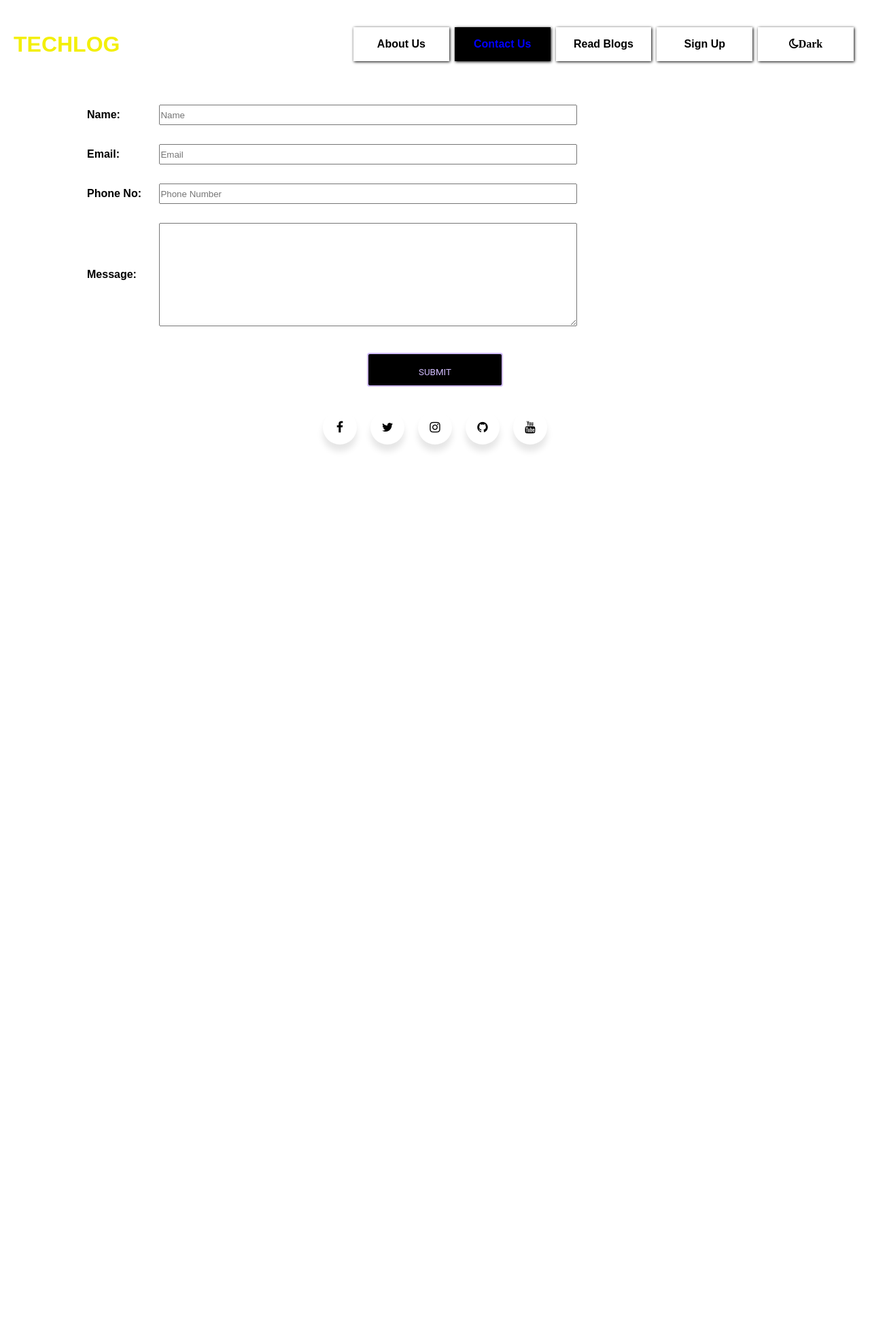
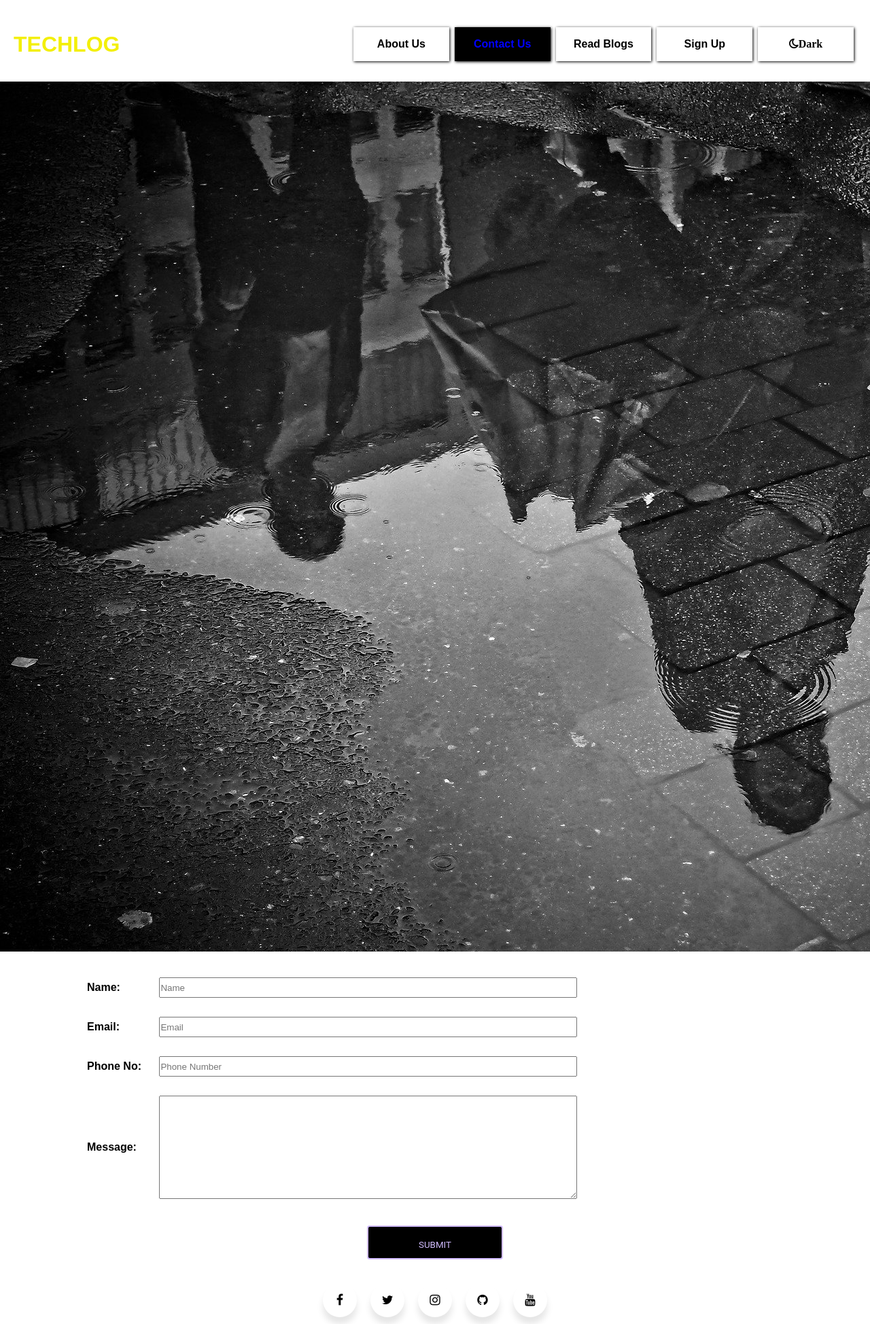
Before and after one commit to nabin0/Techlog, a PHP site: page /assets/html/contact.php in a window 1280 px wide; the page is wider, and only the part inside the window is pictured. Shown: that part at 68% size. Before the commit the page ends 664 px from the top of that part, so only its background shows below. Run offline with PHP 8.4, Linux system fonts and the light colour scheme.

Commit message:
did nothing

```diff
--- a/assets/html/contact.php
+++ b/assets/html/contact.php
@@ -9,6 +9,12 @@ require './php/contactUsSubmit.php';
 <?php
 echo $displayMsg ;
 ?>
+
+<div class="container">
+    <div class="left-form">
+    <img src="assets/image/left.jpg">
+    </div>
+    <div class="right-form">
         <form action="<?php echo htmlspecialchars($_SERVER["PHP_SELF"]);?>" method="post">
             <div class="inpFld">
                 <label for="name">Name: </label>
@@ -30,6 +36,8 @@ echo $displayMsg ;
             </div>
             <button class="button" name="submitForm" type="submit"></button>
         </form>
+    </div>
+</div>
 
         <script>
     <?php include '../../templates/app.js' ?>
--- a/assets/html/login.php
+++ b/assets/html/login.php
@@ -33,7 +33,7 @@
                       <input type="text" name="" placeholder="Username">
                       <input type="password" name="" placeholder="Password">
                       <input type="submit" name="" id="submit-btn" value="Log in">
-                      <p class="signup">Don't have an account?<a href="signin.php">Sign In</a></p>
+                      <p class="signup">Don't have an account?<a href="signup.php">Sign Up</a></p>
                   </form>
               </div>
           </div>
--- a/assets/html/signup.php
+++ b/assets/html/signup.php
@@ -45,7 +45,9 @@ echo $displayMsg ;
             <input type="text" name="cPassword" id="cPassword" placeholder="Enter same password as above"><span class="errormsg"><?php echo $cPasswordErr ?></span>
         </div>
 
-            <button type="submit" id="submitBtn">Sign in</button>
+            <button type="submit" id="submitBtn">Sign up</button>
+            <p class="signup">Already have an account <a href="login.php">Log in</a></p>
+
 
     </form>
 </div>
```
Also changed, not shown: assets/image/bg.jpg (added), assets/image/left.jpg (added). Lines whose indentation alone changed are shown as unchanged.
